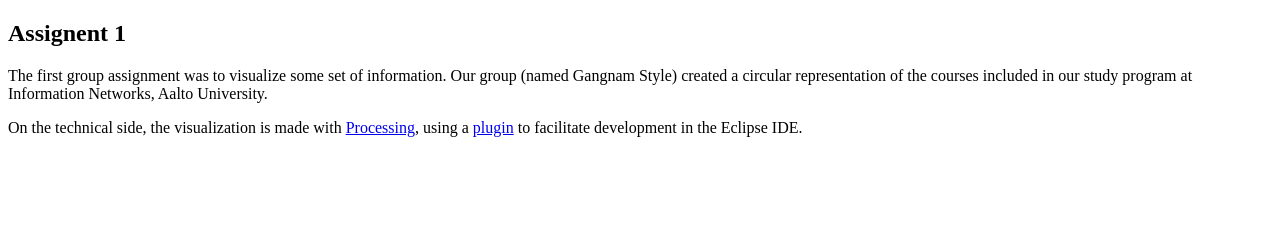
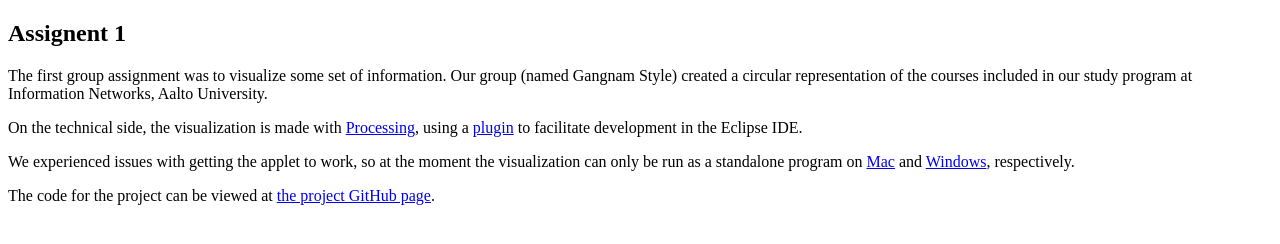
Before and after one commit to lime/studio4, a plain HTML site: page index.html in a window 1280 px wide. Drawn offline with Linux system fonts and the light colour scheme.

Commit message:
added links to applications

```diff
--- a/index.html
+++ b/index.html
@@ -9,6 +9,8 @@
 		<h1>Assignent 1</h1>
 		<p>The first group assignment was to visualize some set of information. Our group (named Gangnam Style) created a circular representation of the courses included in our study program at Information Networks, Aalto University.</p>
 		<p>On the technical side, the visualization is made with <a href="http://processing.org">Processing</a>, using a <a href="http://code.google.com/p/proclipsing/">plugin</a> to facilitate development in the Eclipse IDE.</p>
-	</article>
+		<p>We experienced issues with getting the applet to work, so at the moment the visualization can only be run as a standalone program on <a href="assignment/1/application.macosx.zip">Mac</a> and <a href="assignment/1/application.windows.zip">Windows</a>, respectively.</p>
+		<p>The code for the project can be viewed at <a href="https://github.com/lime/studio4">the project GitHub page</a>.</p>
+ 	</article>
 </body>
 </html>
```
Also changed, not shown: 2 other files.
